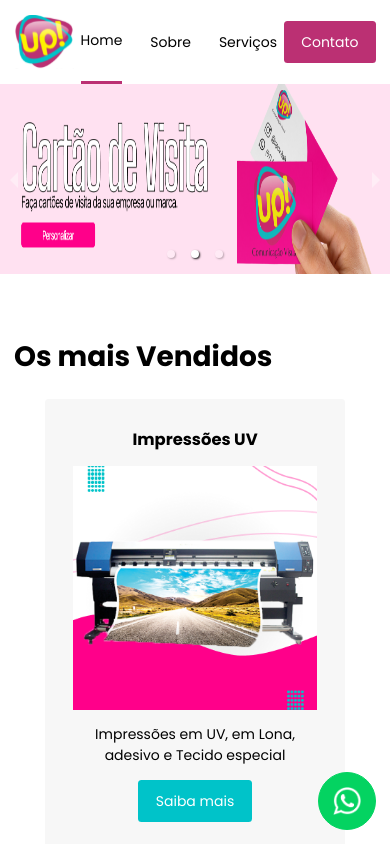
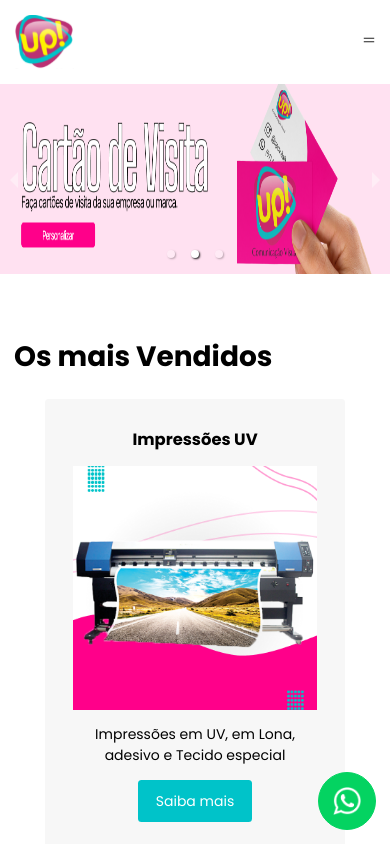
Before and after one commit to clevessonmendonca/up-website, a React (Vite) app: page / in a window 390 px wide. Shown: the top 844 px of the page. Built offline with nearby package versions, Linux system fonts and the light colour scheme.

Commit message:
feat: header responsive

```diff
--- a/src/components/Header/index.tsx
+++ b/src/components/Header/index.tsx
@@ -1,20 +1,47 @@
+import { Equals, X } from "phosphor-react";
 import { Button } from "../Button";
 import "./styles.css";
 
 import { NavLink } from "react-router-dom";
+import { useEffect, useState } from "react";
 
 export const Header = () => {
+  const [isActive, setIsActive] = useState(false);
+
+  function handleNavbar() {
+    if (isActive) return setIsActive(false);
+
+    setIsActive(true);
+  }
+
+  useEffect(() => {
+    const navElement = document.querySelector("nav");
+    const overlayElement = document.querySelector(".overlay");
+    const headerElement = document.querySelector("header");
+
+    navElement?.classList.toggle("active-navbar");
+    overlayElement?.classList.toggle("active-navbar");
+    headerElement?.classList.toggle("active-navbar");
+  }, [isActive]);
+
   return (
     <header>
       <div className="container">
         <img src="/logo.svg" alt="Logo by Up Comunição Visual" />
         <nav>
-          <NavLink to="/">Home</NavLink>
-          <NavLink to="/about">Sobre</NavLink>
-          <NavLink to="services/">Serviços</NavLink>
+          <ul className="navbar" onClick={() => handleNavbar()}>
+            <NavLink to="/">Home</NavLink>
+            <NavLink to="/about">Sobre</NavLink>
+            <NavLink to="/services">Serviços</NavLink>
+            {isActive ? <NavLink to="/contact">Contato</NavLink> : ""}
+          </ul>
         </nav>
         <Button name="Contato" url="/contact" />
+        <div className="mobile-nav" onClick={() => handleNavbar()}>
+         { isActive ? <X /> : <Equals />}
+        </div>
       </div>
+      <div className="overlay" onClick={() => handleNavbar()} />
     </header>
   );
 };
--- a/src/components/Header/styles.css
+++ b/src/components/Header/styles.css
@@ -3,18 +3,21 @@ header {
   width: 100%;
   height: 6rem;
   display: flex;
-  z-index: 999;
 
-  box-shadow: 0 2px rgba(0, 0, 0, 0.067);;
+  box-shadow: 0 2px rgba(0, 0, 0, 0.067);
 }
 
 header .container {
+  position: relative;
   display: flex;
   align-items: center;
   justify-content: space-between;
+
+  background: white;
+  z-index: 99;
 }
 
-header .container nav {
+header .container nav, header .container .navbar  {
   display: flex;
   gap: 2rem;
 }
@@ -25,6 +28,10 @@ header .container nav a {
   height: 6rem;
   display: flex;
   color: black;
+}
+
+header .mobile-nav {
+  display: none;
 }
 
 header .container nav a:hover {
@@ -40,7 +47,61 @@ header .container nav a.active {
     width: 60px;
   }
 
-  header .containe nav > a {
+  header .container nav, header .primary-button {
+    display: none;
+    height: 0;
+  }
+
+  header .container nav > a {
     padding: 1rem 0.5rem;
   }
+
+  header.active-navbar {
+    position: fixed;
+    z-index: 999;
+  }
+
+  header .overlay {
+    position: fixed;
+    height: 0;
+    width: 100%;
+    background: #262c2beb;
+    transition: height 0.4s ease-in-out;
+    z-index: 97;
+  }
+
+  header .container .navbar {
+    flex-direction: column;
+  }
+
+  header .container .active-navbar {
+    position: fixed;
+    display: flex;
+    flex-direction: column;
+    align-items: center;
+    justify-content: center;
+    width: 95%;
+    height: 0;
+    top: 0%;
+    z-index: 99;
+    transition: height 0.4s ease-in-out;
+  }
+
+  header .active-navbar,
+  header .container .active-navbar {
+    height: 100vh;
+    display: flex;
+  }
+
+  header .container .active-navbar .navbar {
+    background-color: white;
+    padding: 2rem 8rem;
+    font-size: 1.5rem;
+    border-radius: 1rem;
+  }
+
+  header .mobile-nav {
+    display: block;
+    z-index: 999;
+  }
 }
--- a/src/pages/Home/components/Carousel.tsx
+++ b/src/pages/Home/components/Carousel.tsx
@@ -15,7 +15,7 @@ export const CarouselComponent = () => {
       showThumbs={false}
     >
       <Link to={`contact/1`}>
-        <img src="public/banners/sticker-carousel.png" alt="" />
+        <img src="/banners/sticker-carousel.png" alt="" />
       </Link>
       <Link to={`contact/4`}>
         <img src="/banners/card-visit-carousel.png" alt="" />
```
